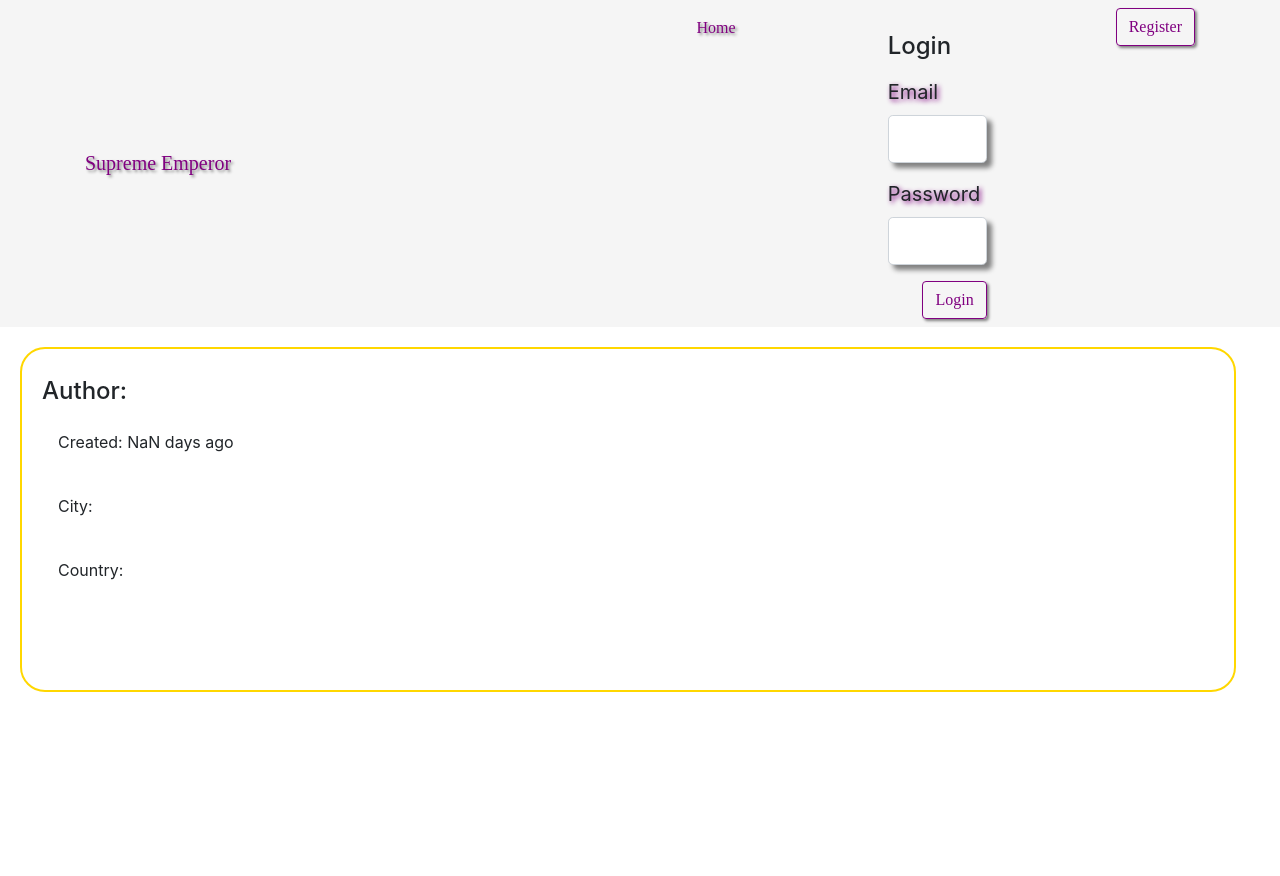
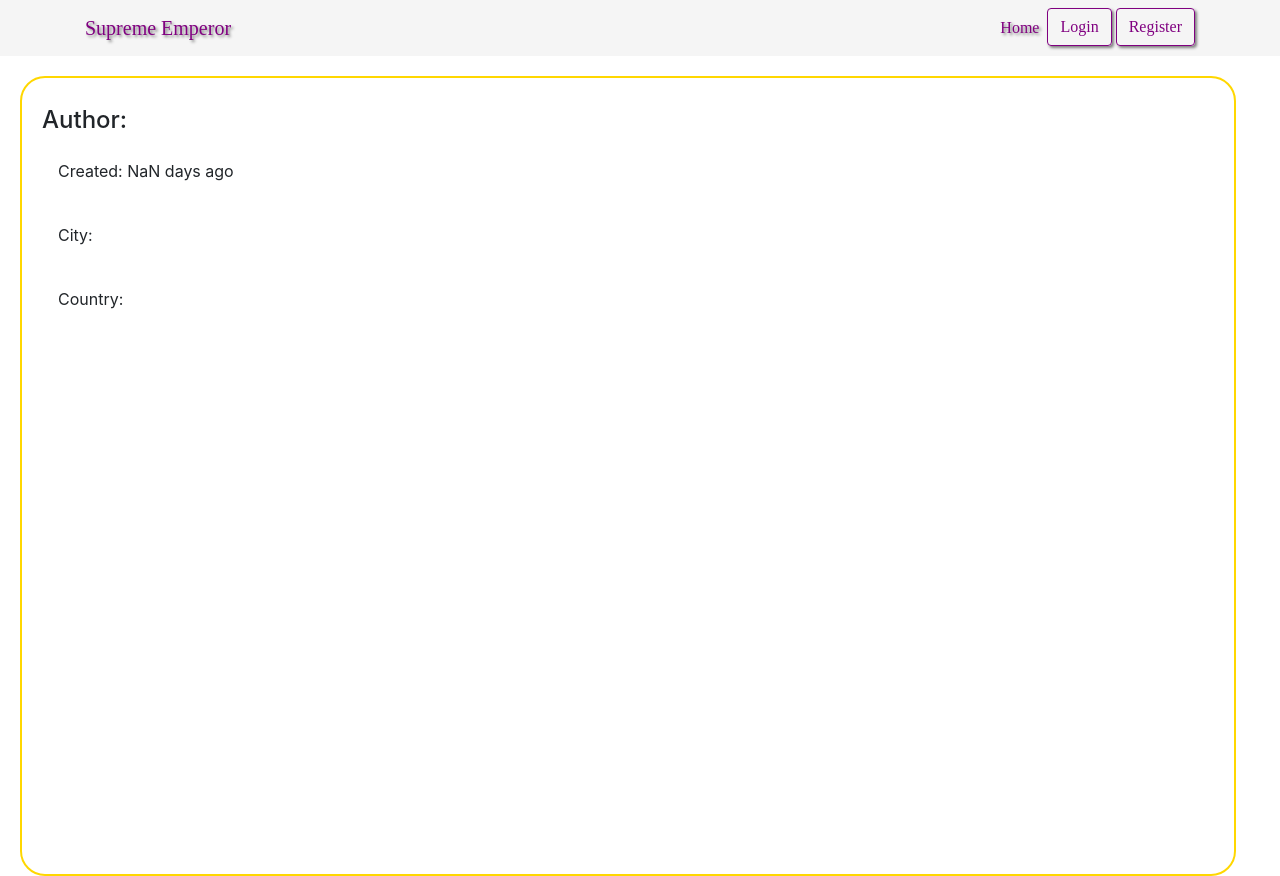
Before and after one commit to jnahc/project-wayfarer-react, a React (Create React App) app: page /postdetail/1 in a window 1280 px wide. Before the commit the page ends 800 px from the top, so only its background shows below. Built offline with nearby package versions, Linux system fonts and the light colour scheme; no server answers; a web font is replaced by a local one.

Commit message:
fixes login modal in navbar

```diff
--- a/src/components/Auth/Login.js
+++ b/src/components/Auth/Login.js
@@ -1,5 +1,6 @@
 import React, { Component } from 'react';
 import { withRouter } from 'react-router-dom';
+import LoginModal from './LoginModal';
 import axios from 'axios';
 
 class Login extends Component {
@@ -30,24 +31,7 @@ class Login extends Component {
     render() {
         console.log(this.props)
         return(
-            <div className="container mt-4">
-                <div className="row">
-                    <div className="col-md-4 offset-md-4">
-                        <h4 className="mb-3">Login</h4>
-                        <form onSubmit={this.handleSubmit}>
-                            <div className="form-group">
-                                <label htmlFor="name">Email</label>
-                                <input onChange={this.handleChange} className="form-control form-control-lg" type="email" id="email" name="email" value={this.state.email} />
-                            </div>
-                            <div className="form-group">
-                                <label htmlFor="password">Password</label>
-                                <input onChange={this.handleChange} className="form-control form-control-lg" type="password" id="password" name="password" value={this.state.password} />
-                            </div>
-                            <button className="btn btn-primary float-right" type="submit">Login</button>
-                        </form>
-                    </div>
-                </div>
-            </div>
+            <LoginModal handleChange={this.handleChange} handleSubmit={this.handleSubmit} user={this.state} />
         );
     };
 };
--- a/src/components/Auth/LoginModal.js
+++ b/src/components/Auth/LoginModal.js
@@ -14,6 +14,7 @@ function LoginModal (props) {
       <Button variant="warning" onClick={handleShow}>
         Login
       </Button>
+
       <Modal show={show} onHide={handleClose}>
         <Modal.Header closeButton>
           <Modal.Title>Login</Modal.Title>
--- a/src/components/PostDetail/PostDetail.css
+++ b/src/components/PostDetail/PostDetail.css
@@ -8,6 +8,7 @@
     margin-left: 20px;
     margin-right: 40px;
     width: 95%;
+    height: 800px;
 }
 
 .post-title{
@@ -28,6 +29,7 @@ p {
 #edit-button{
     box-shadow: 2px 2px 3px grey;
     transform: translate(150px, 35px);
+
     padding: 5px;
     width: 50px;
     height: 35px;
--- a/src/components/PostDetail/PostDetail.js
+++ b/src/components/PostDetail/PostDetail.js
@@ -1,5 +1,6 @@
 import React from 'react';
 import PostDeleteContainer from "../containers/PostDeleteContainer/PostDeleteContainer"
+
 
 import './PostDetail.css';
 
```
